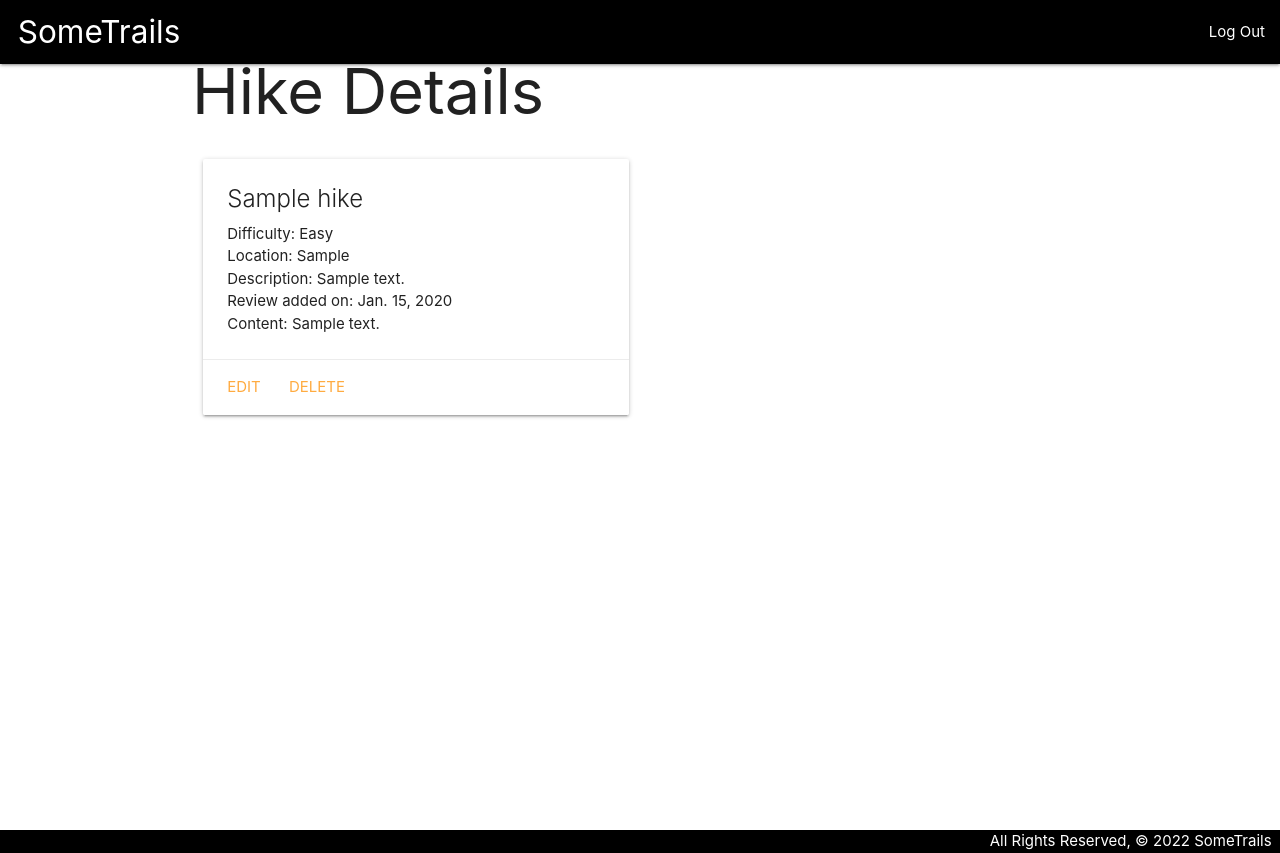
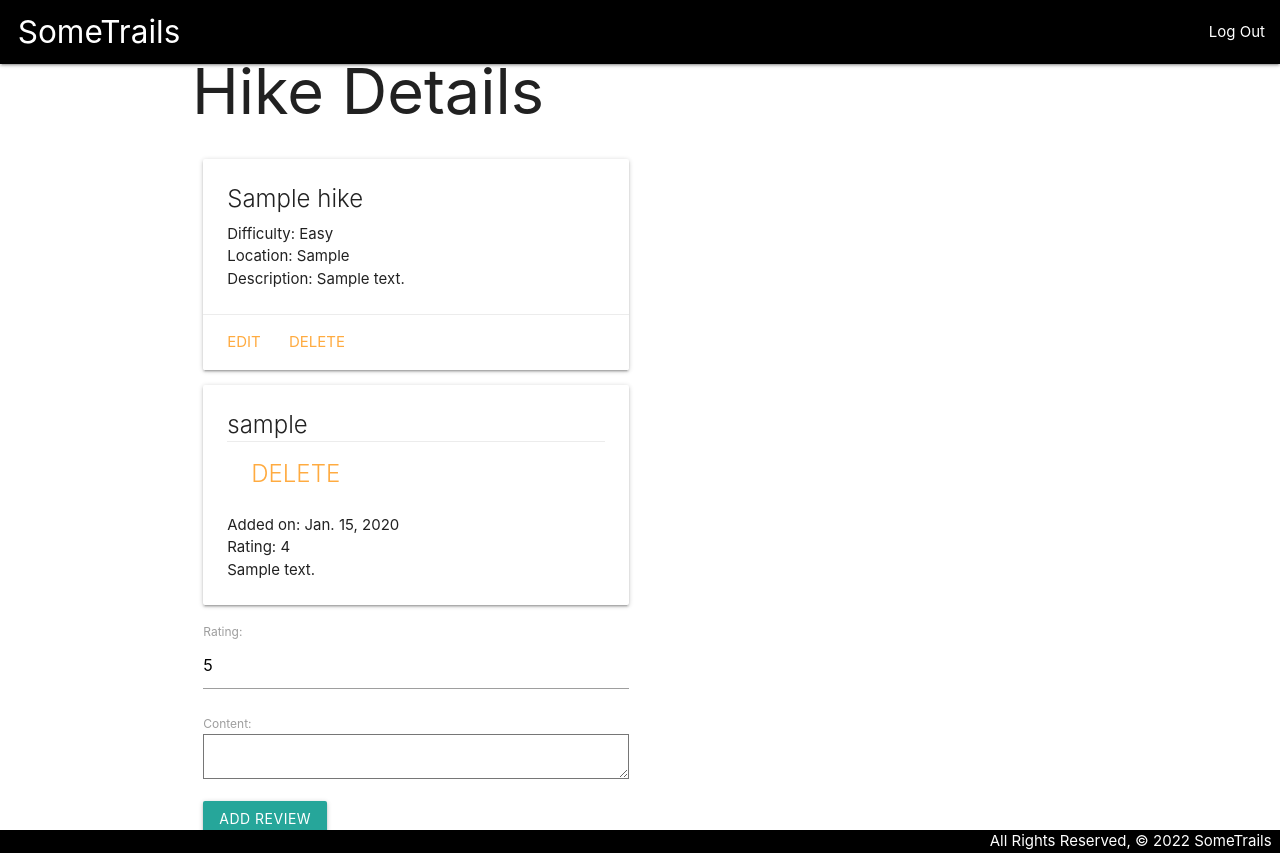
Before and after one commit to achasek/sometrails, a Django app: page /hikes/1/ in a window 1280 px wide. Run offline with Django 4.2, Linux system fonts and the light colour scheme; a user stored in the database is signed in; tables that the repository leaves empty hold one stand-in row (values such as "Sample post").

Commit message:
adds create and delete review functionality

```diff
--- /dev/null
+++ b/main_app/forms.py
@@ -0,0 +1,7 @@
+from django.forms import ModelForm
+from .models import Review
+
+class ReviewForm(ModelForm):
+    class Meta:
+        model = Review
+        fields = ['rating', 'content']
--- a/main_app/templates/main_app/hike_detail.html
+++ b/main_app/templates/main_app/hike_detail.html
@@ -11,14 +11,7 @@
         <p>Difficulty: {{ hike.get_difficulty_display}}</p>
         <p>Location: {{ hike.location}}</p>
         <p>Description: {{ hike.description}}</p>
-        {% if reviews %}
-        {% for review in reviews %}
-        <p>Review added on: {{ review.date}}</p>
-        <p>Content: {{ review.content}}</p>
-        {% endfor %}
-        {% else %}
-        <p>No Reviews</p>
-        {% endif %}
+
 
       </div>
       <div class="card-action">
@@ -26,6 +19,32 @@
         <a href="{% url 'hikes_delete' hike.id %}">Delete</a>
       </div>
     </div>
+    {% if reviews %}
+    {% for review in reviews %}
+      <div class='card'>
+        <div class="card-content">
+          <span class="card-title">
+            {{ review.user }}
+            {% if review.user == user%}
+            <div class="card-action">
+              <a href="{% url 'reviews_delete' review.id %}">Delete</a>
+            </div>
+            {% endif %}
+          </span>
+        <p>Added on: {{ review.date}}</p>
+        <p>Rating: {{ review.rating }}</p>
+        <p>{{ review.content}}</p>
+        </div>
+      </div>
+    {% endfor %}
+    {% else %}
+    <p>No Reviews Yet</p>
+    {% endif %}
+    <form action="{% url 'add_review' hike.id%}" method="POST">
+      {% csrf_token %}
+      {{ review_form.as_p }}
+      <button class="btn" type="submit">Add Review</button>
+    </form>
   </div>
 </div>
 {% endblock %}
--- a/main_app/urls.py
+++ b/main_app/urls.py
@@ -9,5 +9,7 @@ urlpatterns = [
     path('hikes/<int:pk>/', views.HikeDetail.as_view(), name='hikes_detail'),
     path('hikes/<int:pk>/update/', views.HikeUpdate.as_view(), name='hikes_update'),
     path('hikes/<int:pk>/delete/', views.HikeDelete.as_view(), name='hikes_delete'),
+    path('reviews/<int:pk>/delete/', views.ReviewDelete.as_view(), name='reviews_delete'),
+    path('hikes/<int:hike_id>/add_review/', views.add_review, name='add_review'),
 
 ]
--- a/main_app/views.py
+++ b/main_app/views.py
@@ -6,6 +6,7 @@ from django.contrib.auth.forms import UserCreationForm
 from django.contrib.auth.decorators import login_required
 from django.contrib.auth.mixins import LoginRequiredMixin
 from .models import Hike, Review
+from .forms import ReviewForm
 # Create your views here.
 
 
@@ -47,6 +48,7 @@ class HikeDetail(DetailView):
     def get_context_data(self, **kwargs):
       context = super().get_context_data(**kwargs)
       context['reviews'] = Review.objects.filter(hike=self.object.id)
+      context['review_form'] = ReviewForm()
       return context
 
 class HikeUpdate(LoginRequiredMixin, UpdateView):
@@ -59,3 +61,22 @@ class HikeUpdate(LoginRequiredMixin, UpdateView):
 class HikeDelete(LoginRequiredMixin, DeleteView):
     model = Hike
     success_url= '/hikes/'
+
+class ReviewDelete(LoginRequiredMixin, DeleteView):
+    model = Review
+    def get_success_url(self):
+        return f'/hikes/{self.object.hike_id}'
+
+def add_review(request, hike_id):
+  # create a FeedingForm instance using
+  # the data that was submitted via the form
+  form = ReviewForm(request.POST)
+  # validate the form
+  if form.is_valid():
+    # can't save the form/object to the db
+    # until we've assigned a cat_id
+    new_review = form.save(commit=False)
+    new_review.hike_id = hike_id
+    new_review.user_id = request.user.id
+    new_review.save()
+  return redirect(f'/hikes/{hike_id}', hike_id=hike_id)
```
Also changed, not shown: main_app/templates/main_app/review_confirm_delete.html (added, +13 -0 lines).
